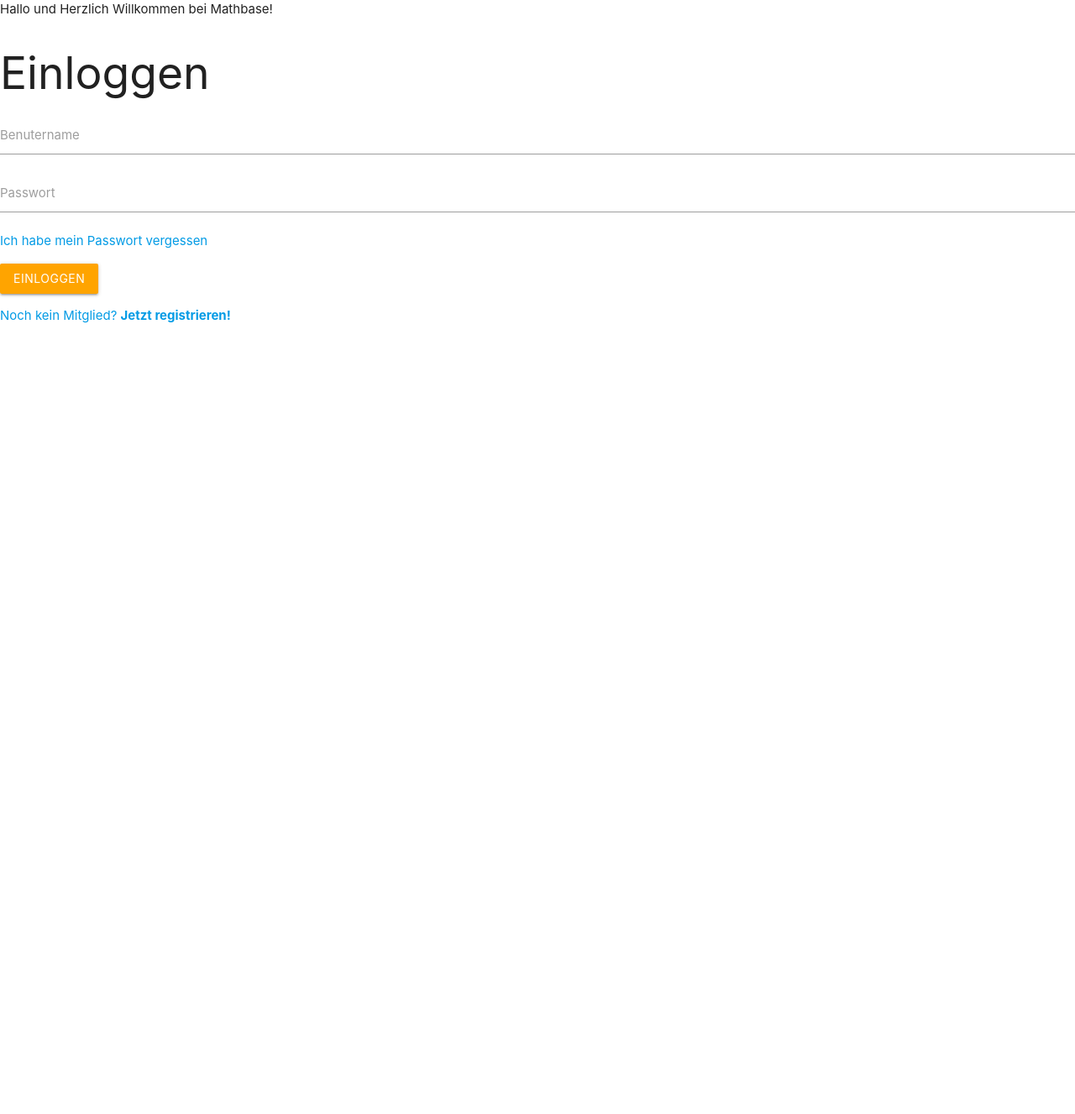
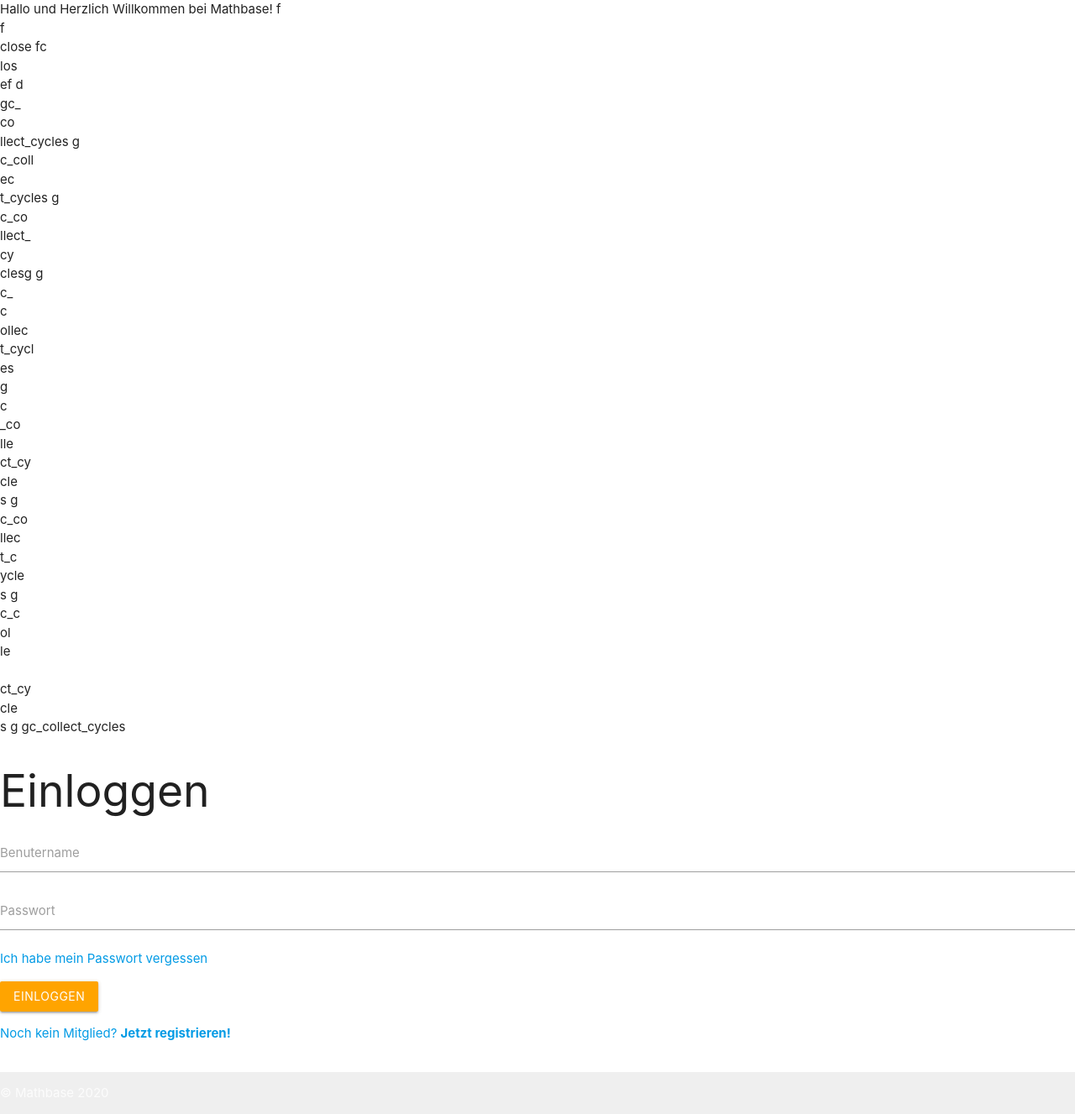
Before and after one commit to Mavv3006/mathbase, a PHP site: page / in a window 1280 px wide. Shown: the whole page at 84% size. Before the commit the page ends 385 px from the top, so only its background shows below. Run offline with PHP 8.4, Linux system fonts and the light colour scheme.

Commit message:
branch wechseln

```diff
--- /dev/null
+++ b/css/footer.css
@@ -0,0 +1,6 @@
+.page-footer{
+    background-color: var(--mb-grey);
+}
+.footer-copyright{
+    left: 1.67%;
+}
--- a/html/footer.php
+++ b/html/footer.php
@@ -1,8 +1,8 @@
-<footer>
-  <p>
-      &copy; Mathbase
-      <?php echo date("Y"); ?>
-  </p>
-
-  <p>Datenschutzerklärung</p>
+<link rel="stylesheet" href="/css/footer.css"/>
+<footer class="page-footer">
+  <div class="footer-copyright">
+    &copy; Mathbase
+    <?php echo date("Y"); ?>
+  </div>
+  </div>
 </footer>
--- a/index.php
+++ b/index.php
@@ -5,7 +5,22 @@
 
 <body>
 Hallo und Herzlich Willkommen bei Mathbase!
+f<br>
+f<br>close
+fc<br>los<br>ef
+d<br>
+gc_<br>co<br>llect_cycles
+g<br>c_coll<br>ec<br>t_cycles
+g<br>c_co<br>llect_<br>cy<br>clesg
+g<br>c_<br>c<br>ollec<br>t_cycl<br>es<br>
+g<br>c<br>_co<br>lle<br>ct_cy<br>cle<br>s
+g<br>c_co<br>llec<br>t_c<br>ycle<br>s
+g<br>c_c<br>ol<br>le<br><br>ct_cy<br>cle<br>s
+g
+
+gc_collect_cycles
+
 
 <?php include $_SERVER['DOCUMENT_ROOT'] .'/html/forms/login.php';?>
-
+<?php include $_SERVER['DOCUMENT_ROOT'] .'/html/footer.php';?>
 </body>
```
